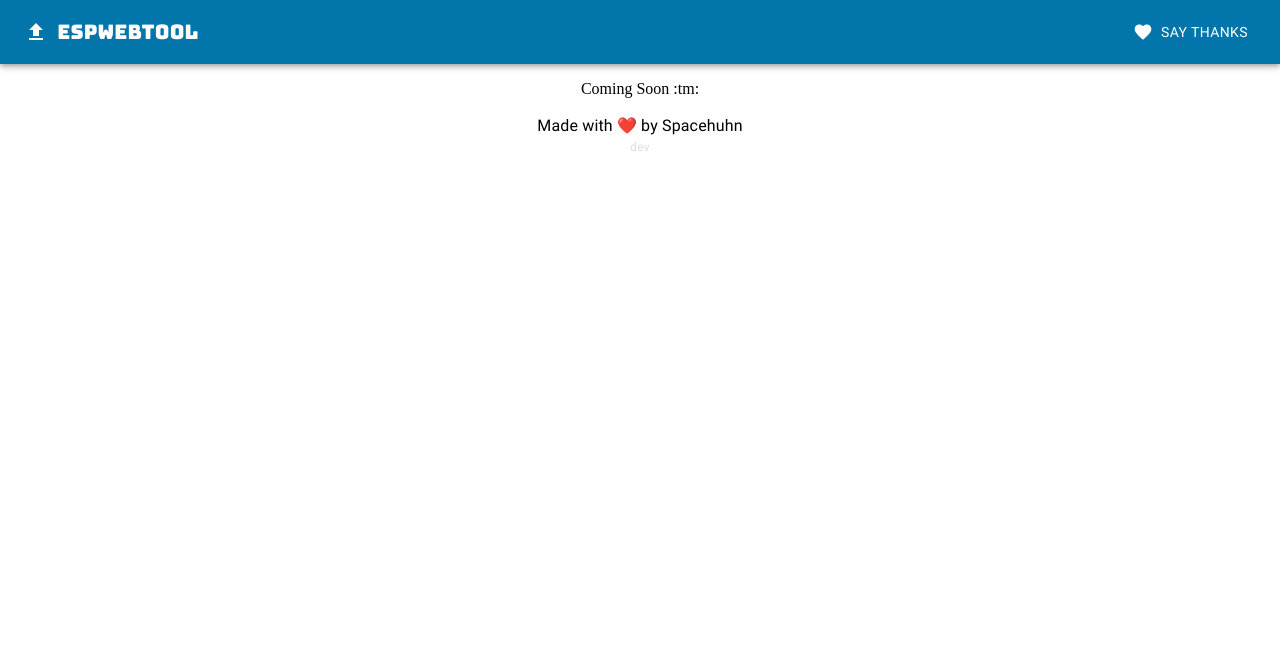
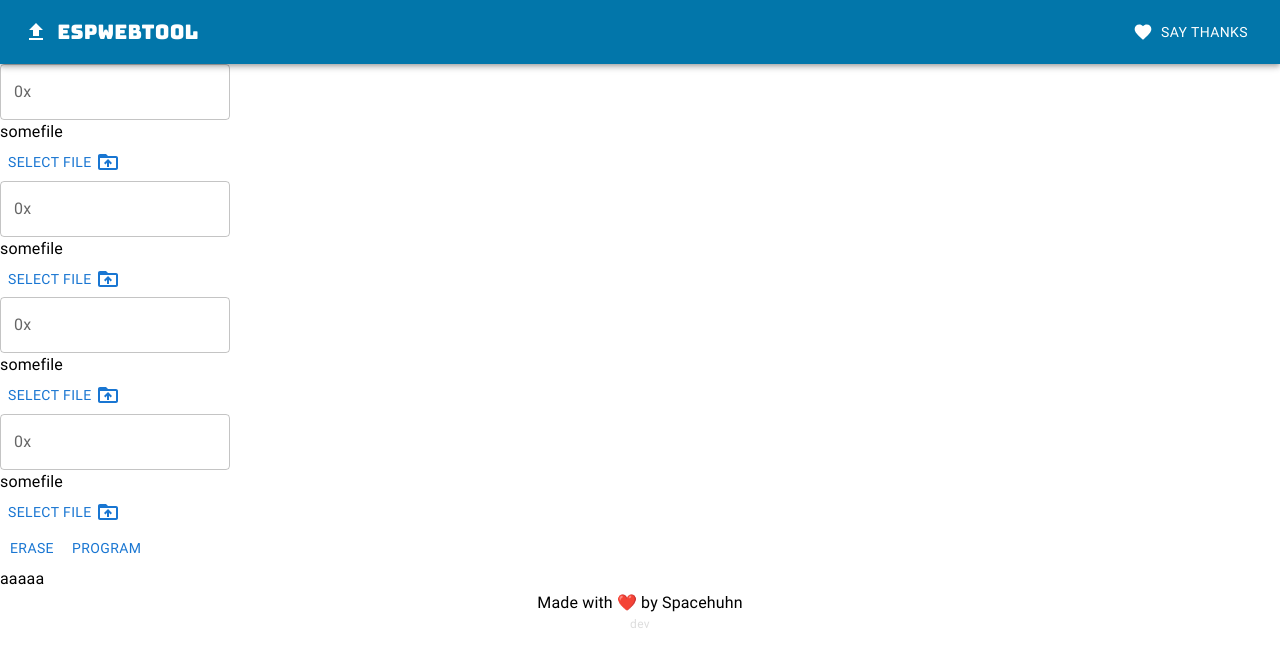
Before and after one commit to SpacehuhnTech/espwebtool, a React (Create React App) app: page / in a window 1280 px wide. Shown: the top 666 px of the page. Built offline with nearby package versions, Linux system fonts and the light colour scheme.

Commit message:
Placeholder components

```diff
--- a/src/App.js
+++ b/src/App.js
@@ -2,13 +2,19 @@ import Box from '@mui/material/Box'
 
 import Header from './components/Header'
 import Footer from './components/Footer'
+import FileUploads from './components/FileUploads'
+import Buttons from './components/Buttons'
+import Output from './components/Output'
 
 function App() {
   return (
     <Box>
       <Header />
 
-      <p align='center'>Coming Soon :tm:</p>
+      <FileUploads/>
+      <Buttons/>
+
+      <Output />
 
       <Footer />
     </Box>
--- /dev/null
+++ b/src/components/Buttons.js
@@ -0,0 +1,15 @@
+import React from 'react'
+
+import Box from '@mui/material/Box'
+import Button from '@mui/material/Button'
+
+const Buttons = () => {
+    return (
+        <Box>
+            <Button>Erase</Button>
+            <Button>Program</Button>
+        </Box>
+    )
+}
+
+export default Buttons
--- /dev/null
+++ b/src/components/FileUpload.js
@@ -0,0 +1,19 @@
+import React from 'react'
+
+import Box from '@mui/material/Box'
+import TextField from '@mui/material/TextField'
+import Button from '@mui/material/Button'
+import DriveFolderUploadIcon from '@mui/icons-material/DriveFolderUpload';
+import { Typography } from '@mui/material';
+
+const FileUpload = () => {
+    return (
+        <Box>
+            <TextField label="0x" variant="outlined" type="number" />
+            <Typography>somefile</Typography>
+            <Button>Select File&nbsp;<DriveFolderUploadIcon /></Button>
+        </Box>
+    )
+}
+
+export default FileUpload
--- /dev/null
+++ b/src/components/FileUploads.js
@@ -0,0 +1,17 @@
+import React from 'react'
+
+import Box from '@mui/material/Box'
+import FileUpload from './FileUpload.js'
+
+const FileUploads = () => {
+    return (
+        <Box>
+            <FileUpload />
+            <FileUpload />
+            <FileUpload />
+            <FileUpload />
+        </Box>
+    )
+}
+
+export default FileUploads
--- /dev/null
+++ b/src/components/Output.js
@@ -0,0 +1,13 @@
+import React from 'react'
+
+import Typography from '@mui/material/Typography'
+
+const Output = () => {
+    return (
+        <Typography>
+            aaaaa
+        </Typography>
+    )
+}
+
+export default Output
```
